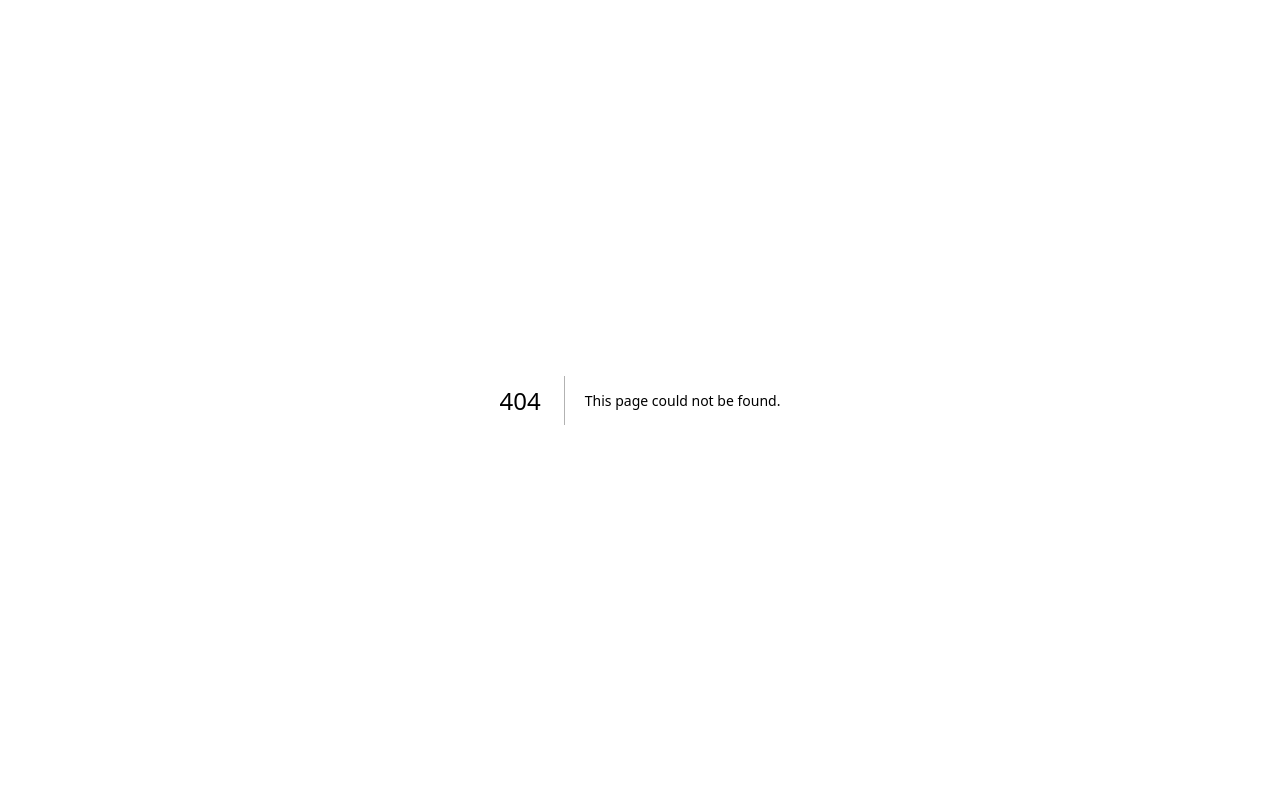
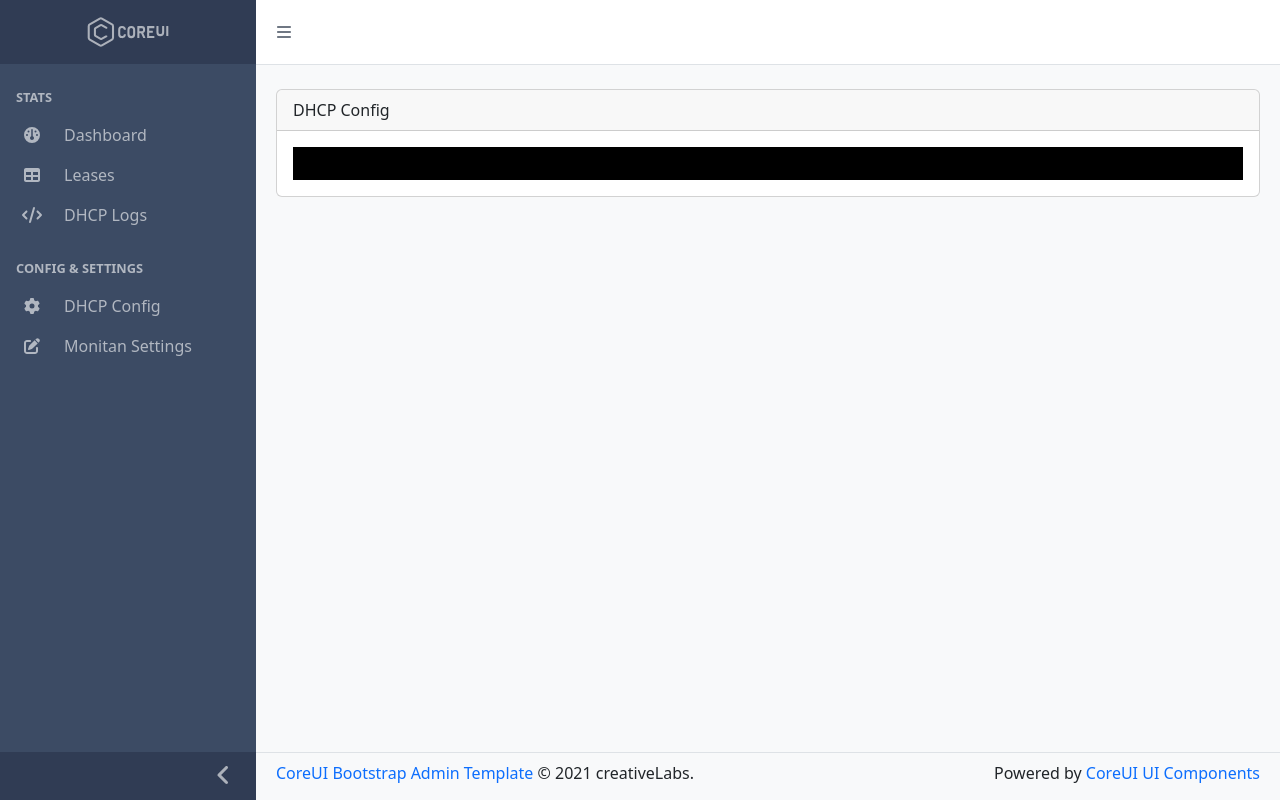
Before and after one commit to showgayaki/dhcp-monitan, a Next.js app in the folder next-app/: page /config in a window 1280 px wide. Before the commit this address had no page. Built offline with nearby package versions, Linux system fonts and the light colour scheme; no server answers.

Commit message:
configページ作成(に伴ってapiも認証必要に変更)

```diff
--- /dev/null
+++ b/next-app/src/components/TerminalTextarea/TerminalTextarea.tsx
@@ -0,0 +1,18 @@
+import { type } from 'os'
+import React from 'react'
+import { Form } from 'react-bootstrap'
+
+
+type Props = {
+    text: string;
+    rows: number;
+}
+
+export default function LogsTextarea(props: Props){
+    const { text, rows } = props
+    return (
+        <Form.Group>
+          <Form.Control className="terminal" as="textarea" readOnly value={text} rows={rows} />
+        </Form.Group>
+    )
+}
--- /dev/null
+++ b/next-app/src/components/TerminalTextarea/index.ts
@@ -0,0 +1,2 @@
+// eslint-disable-next-line import/prefer-default-export
+export { default as TerminalTextarea } from './TerminalTextarea'
--- a/next-app/src/layout/AdminLayout/Sidebar/SidebarNav.tsx
+++ b/next-app/src/layout/AdminLayout/Sidebar/SidebarNav.tsx
@@ -131,7 +131,7 @@ export default function SidebarNav() {
                 DHCP Logs
             </SidebarNavItem>
             <SidebarNavTitle>Config & Settings</SidebarNavTitle>
-            <SidebarNavItem icon={faGear} href="/confifg">
+            <SidebarNavItem icon={faGear} href="/config">
                 DHCP Config
             </SidebarNavItem>
             <SidebarNavItem icon={faPenToSquare} href="/settings">
--- /dev/null
+++ b/next-app/src/pages/api/config.ts
@@ -0,0 +1,13 @@
+import fs from 'fs'
+import type { NextApiRequest, NextApiResponse } from 'next'
+
+
+export default function handler(req: NextApiRequest, res: NextApiResponse) {
+    const config = fs.readFileSync(`${process.env.NEXT_PUBLIC_DHCP_CONF_FILE_PATH}`, 'utf-8')
+    const response = {
+        config: config
+    }
+
+    res.status(200)
+        .json(response)
+}
--- /dev/null
+++ b/next-app/src/pages/config.tsx
@@ -0,0 +1,46 @@
+import type { NextPage } from 'next'
+import { Card } from 'react-bootstrap'
+import React, { useState, useEffect } from 'react'
+import { AdminLayout } from '@layout'
+import { transformResponseWrapper, useSWRAxios } from '@hooks'
+import { TerminalTextarea } from '@components/TerminalTextarea'
+
+
+const Config: NextPage = () => {
+    const apiUrl = `${process.env.NEXT_PUBLIC_API_BASE_URL}config` || ''
+
+    const [fallbackResource, setFallbackResource] = useState({config: ''})
+    const { data: { data: resource } } = useSWRAxios({
+        url: apiUrl,
+        transformResponse: transformResponseWrapper((d: string) => {
+            console.log(d)
+            return d
+        }),
+    }, {
+        data: fallbackResource,
+        headers: {
+            'x-total-count': '0',
+        },
+    })
+
+    useEffect(() => {
+        setFallbackResource(resource)
+    }, [resource])
+
+    const rows = resource.config.split('\n').length
+
+    return (
+        <AdminLayout>
+            <Card>
+                <Card.Header>
+                    DHCP Config
+                </Card.Header>
+                <Card.Body>
+                    <TerminalTextarea text={resource.config} rows={rows} />
+                </Card.Body>
+            </Card>
+        </AdminLayout>
+    )
+}
+
+export default Config
--- /dev/null
+++ b/next-app/src/styles/_terminal.scss
@@ -0,0 +1,17 @@
+.terminal{
+    appearance: none;
+    -webkit-appearance: none;
+    resize: none;
+    border: none;
+    border-radius: 0;
+    background-color: #000;
+    color: #fff;
+    font-size: .8rem;
+
+    &:focus{
+        outline: none;
+        background-color: #000;
+        color: #fff;
+        box-shadow: none;
+    }
+}
--- a/next-app/src/styles/globals.scss
+++ b/next-app/src/styles/globals.scss
@@ -11,3 +11,4 @@ $enable-negative-margins: true;
 @import "~nprogress/nprogress.css";
 
 @import "_custom";
+@import "_terminal";
```
Also changed, not shown: next-app/src/middleware.ts (+7 -0 lines).
